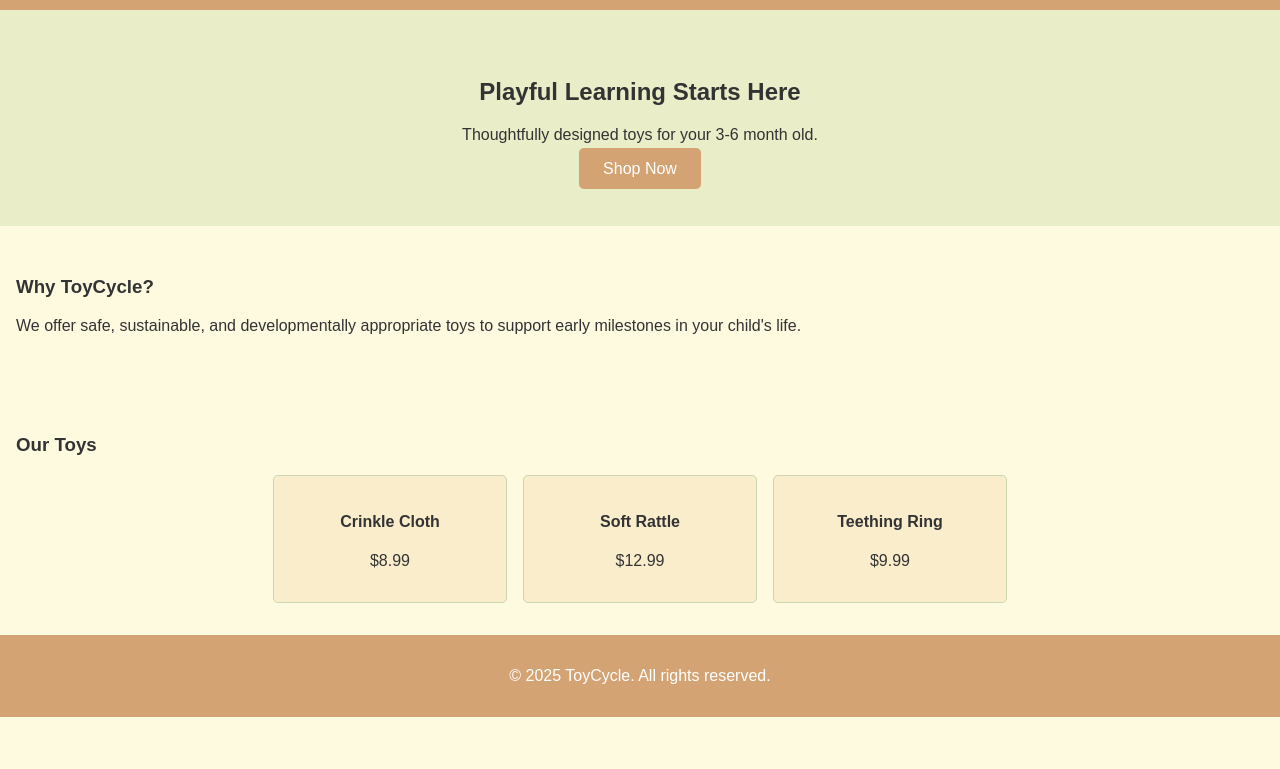
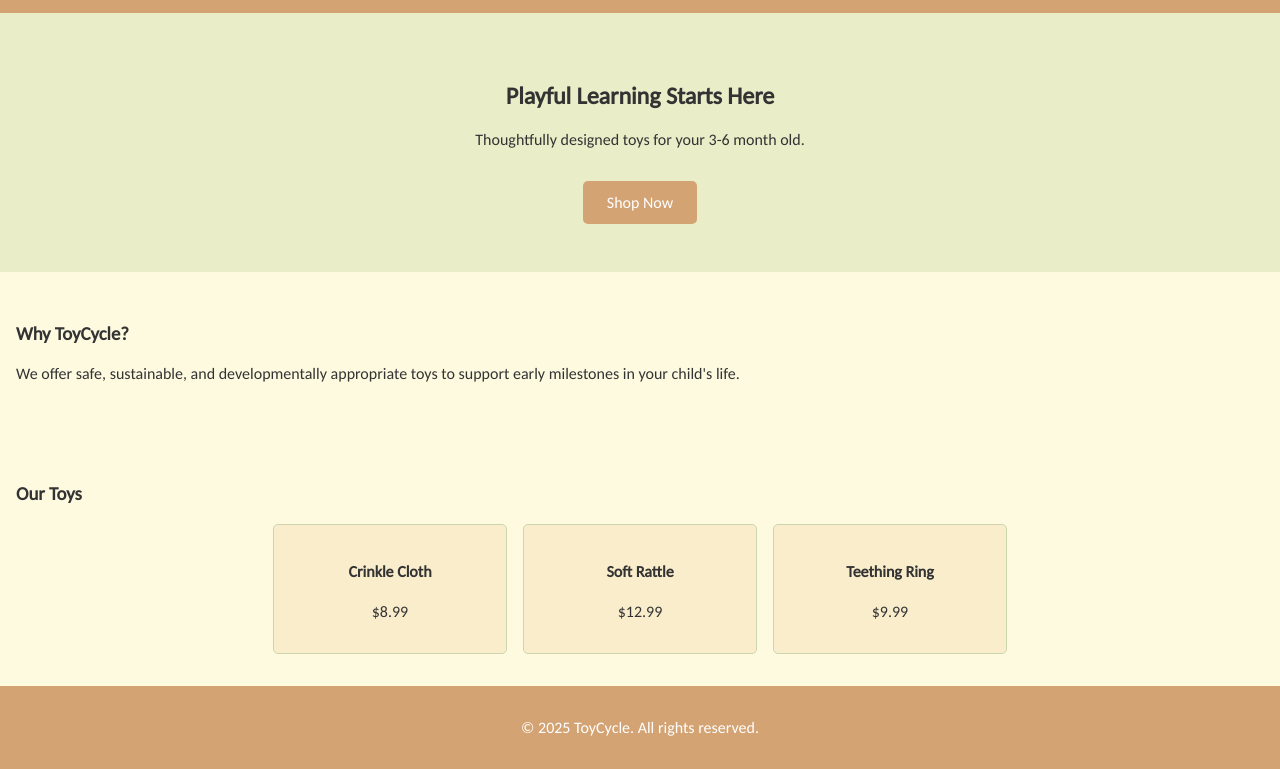
Before and after one commit to GaeaStorm/ToyCycle, a plain HTML site: page index.html in a window 1280 px wide. Shown: the part 120-889 px from the top of the page. Before the commit the page ends 837 px from the top, so only its background shows below. Drawn offline with Linux system fonts and the light colour scheme.

Commit message:
Update styles.css

```diff
--- a/styles.css
+++ b/styles.css
@@ -1,3 +1,5 @@
+@import url('https://fonts.googleapis.com/css2?family=Carlito&display=swap');
+
 :root {
   --tan: #D4A373;
   --cream: #FAEDCC;
@@ -8,7 +10,7 @@
 
 body {
   margin: 0;
-  font-family: 'Arial', sans-serif;
+  font-family: 'Carlito', sans-serif;
   background-color: var(--pale);
   color: #333;
 }
@@ -38,6 +40,8 @@ nav a {
   padding: 0.75rem 1.5rem;
   text-decoration: none;
   border-radius: 5px;
+  display: inline-block;
+  margin-top: 1rem;
 }
 
 section {
```
